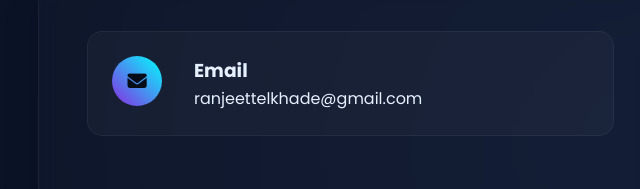
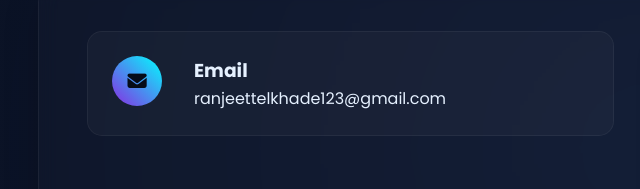
Before and after one commit to ranjeettelkhade123/portfolio, a website: page contact.html in a window 1280 px wide. Shown: the part 252-441 px from the top of the page, 2-642 px from the left. Drawn offline with nearby package versions, Linux system fonts and the light colour scheme.

Commit message:
Update contact.html
Change a Email ID

```diff
--- a/contact.html
+++ b/contact.html
@@ -65,7 +65,7 @@
                     </div>
                     <div class="details">
                         <h3>Email</h3>
-                        <p>ranjeettelkhade@gmail.com</p>
+                        <p>ranjeettelkhade123@gmail.com</p>
                     </div>
                 </div>
                 <div class="contact-item" data-aos="fade-right" data-aos-delay="200">
```
